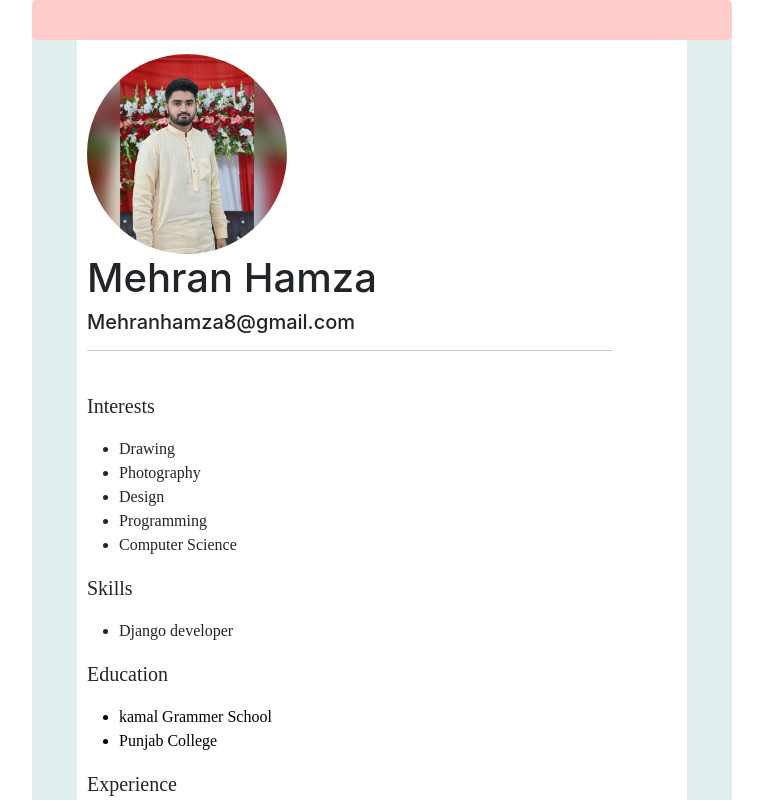
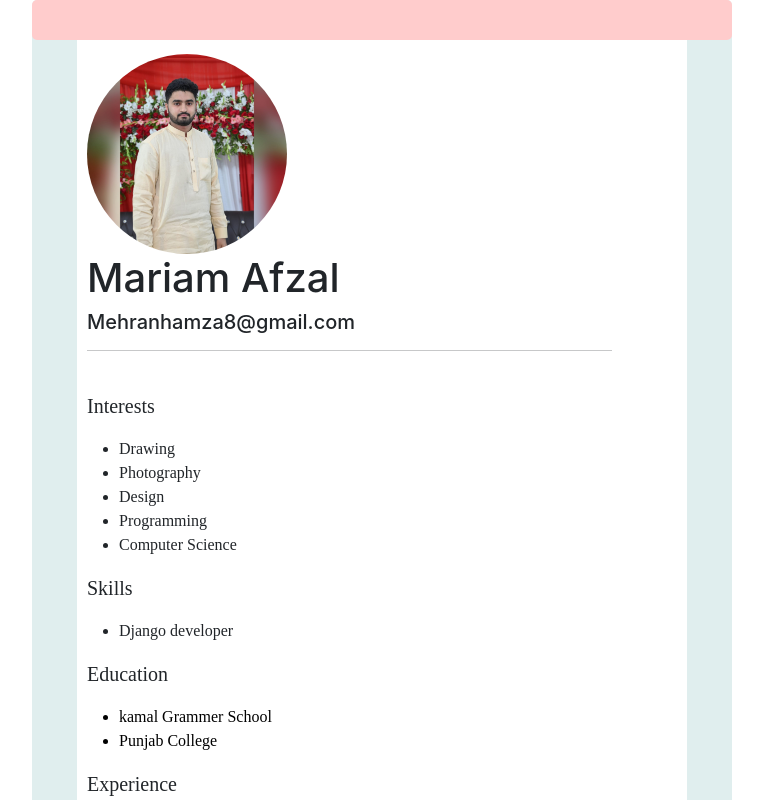
Before and after one commit to Mehranhamza11/CV, a React (Create React App) app: page / in a window 1280 px wide. Shown: the top 800 px of the page, without its empty margins (258-1021 px from the left). Built offline with nearby package versions, Linux system fonts and the light colour scheme.

Commit message:
Update App.js

```diff
--- a/src/App.js
+++ b/src/App.js
@@ -9,7 +9,7 @@ function App() {
       <div className="stuff">
         <br /><br />
         <img id='logo-img'src='mehran.jpeg'></img>
-        <h1>Mehran Hamza </h1>
+        <h1>Mariam Afzal</h1>
         <h5>Mehranhamza8@gmail.com</h5>
 
         <hr />
```
